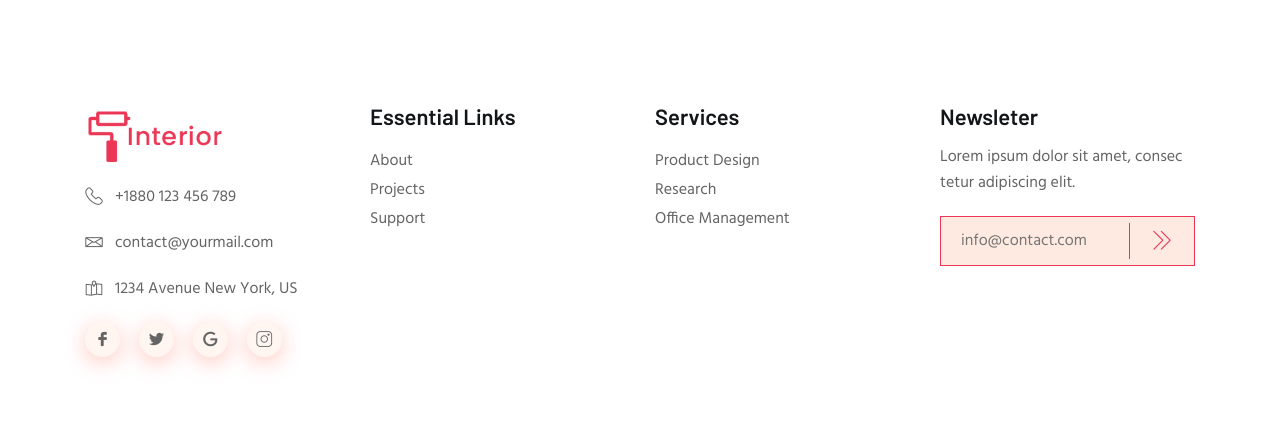
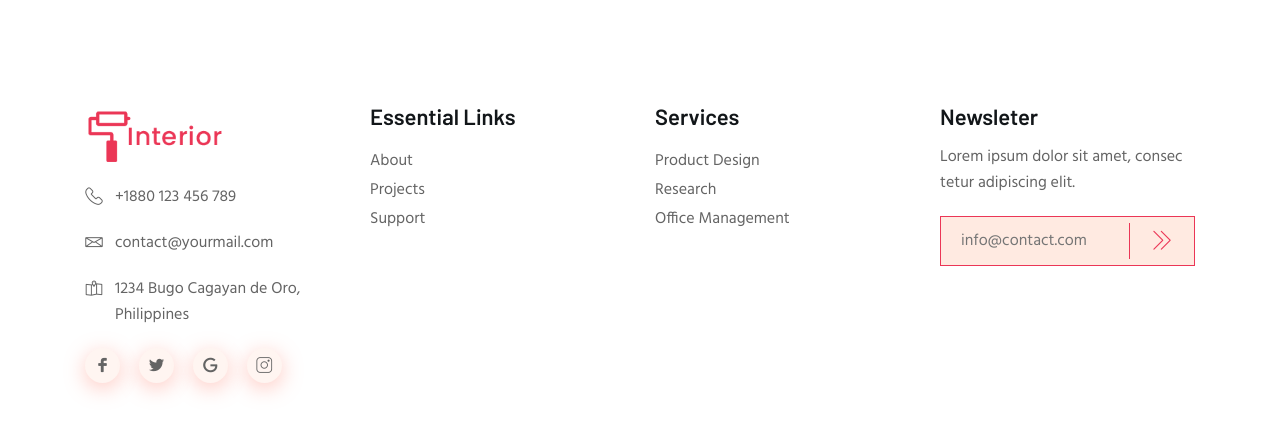
Before and after one commit to angelagennel27/interior, a plain HTML site: page index.html in a window 1280 px wide. Shown: the part 6532-6965 px from the top of the page. Drawn offline with Linux system fonts and the light colour scheme; files whose address does not match are found by name; a web font is replaced by a local one.

Commit message:
Update index.html

```diff
--- a/index.html
+++ b/index.html
@@ -620,7 +620,7 @@
                                             <i class="lni-map"></i>
                                         </div>
                                         <div class="info-content">
-                                            <p>1234 Avenue New York, US</p>
+                                            <p>1234 Bugo Cagayan de Oro, Philippines</p>
                                         </div>
                                     </div> <!-- single info -->
                                 </li>
```
